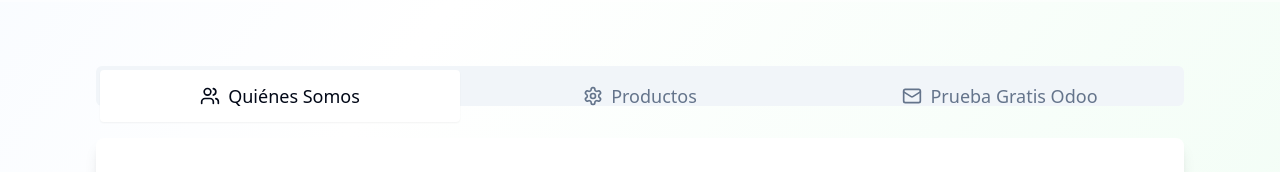
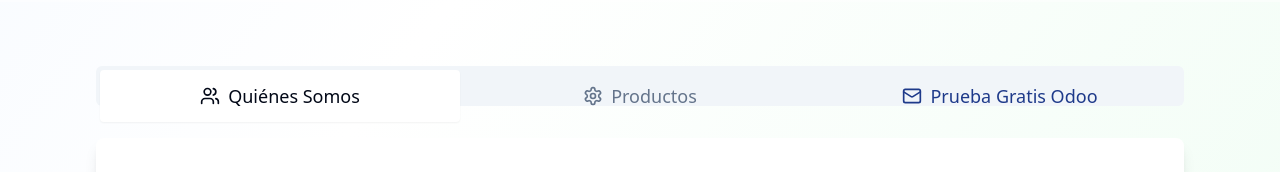
Before and after one commit to HeyTunaGit/heytuna-core-ai, a React (Vite) app: page / in a window 1280 px wide. Shown: the part 1056-1228 px from the top of the page. Built offline with nearby package versions, Linux system fonts and the light colour scheme.

Commit message:
Style "Prueba Gratis Odoo" button
Change the color of the "Prueba Gratis Odoo" button to dark blue.

```diff
--- a/src/pages/Index.tsx
+++ b/src/pages/Index.tsx
@@ -243,7 +243,7 @@ const Index = () => {
                 <Settings className="mr-2 h-5 w-5" />
                 {t.nav.productos}
               </TabsTrigger>
-              <TabsTrigger value="contacto" className="text-lg py-3">
+              <TabsTrigger value="contacto" className="text-lg py-3 data-[state=active]:bg-blue-900 data-[state=active]:text-white data-[state=inactive]:text-blue-900 hover:text-blue-900">
                 <Mail className="mr-2 h-5 w-5" />
                 {t.nav.contacto}
               </TabsTrigger>
```
